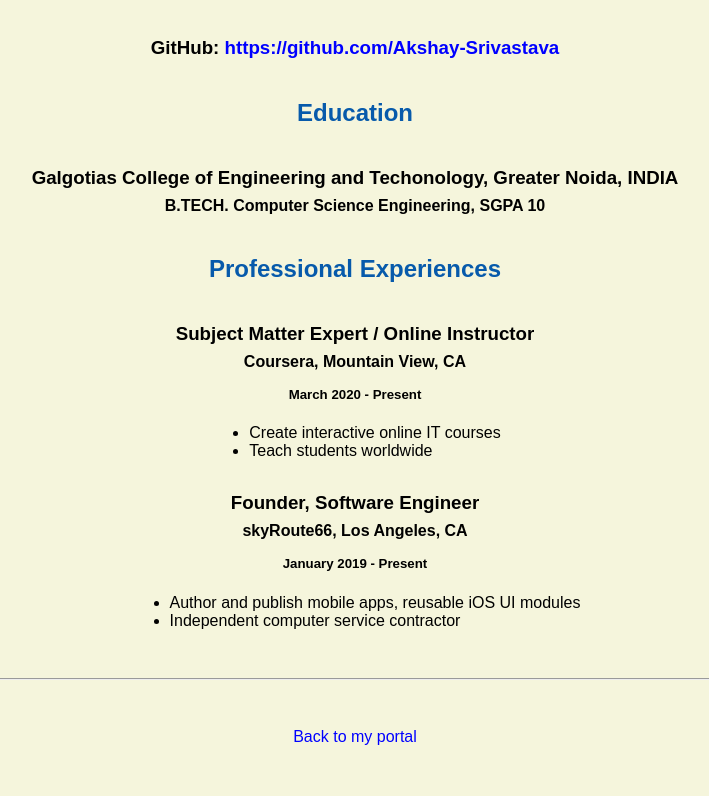
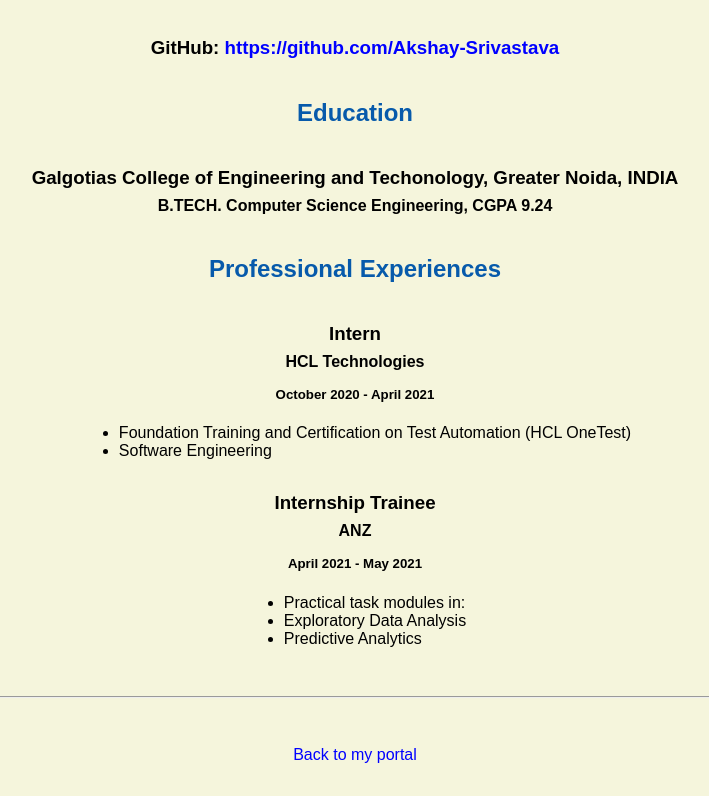
Before and after one commit to Akshay-Srivastava/Akshay-Srivastava.github.io, a plain HTML site: page resume.html in a window 1280 px wide. Shown: the part 609-1405 px from the top of the page, without its empty margins (285-994 px from the left). Drawn offline with Linux system fonts and the light colour scheme.

Commit message:
Update resume.html

```diff
--- a/resume.html
+++ b/resume.html
@@ -31,24 +31,26 @@
     <h2>Education</h2>
 
     <h3>Galgotias College of Engineering and Techonology, Greater Noida, INDIA</h3>
-    <h4>B.TECH. Computer Science Engineering, SGPA 10</h4>
+    <h4>B.TECH. Computer Science Engineering, CGPA 9.24</h4>
 
     <h2>Professional Experiences</h2>
 
-    <h3>Subject Matter Expert / Online Instructor</h3>
-    <h4>Coursera, Mountain View, CA</h4>
-    <h5>March 2020 - Present</h5>
+    <h3>Intern</h3>
+    <h4>HCL Technologies</h4>
+    <h5>October 2020 - April 2021</h5>
       <ul>
-        <li>Create interactive online IT courses</li>
-        <li>Teach students worldwide</li>
+        <li>Foundation Training and Certification on Test Automation (HCL OneTest)</li>
+        <li>Software Engineering</li>
       </ul>
 
-    <h3>Founder, Software Engineer</h3>
-    <h4>skyRoute66, Los Angeles, CA</h4>
-    <h5>January 2019 - Present</h5>
+    <h3>Internship Trainee</h3>
+    <h4>ANZ</h4>
+    <h5>April 2021 - May 2021</h5>
       <ul>
-        <li>Author and publish mobile apps, reusable iOS UI modules</li>
-        <li>Independent computer service contractor</li>
+        <li>Practical task modules in:</li>
+        <li>Exploratory Data Analysis</li>
+        <li>Predictive Analytics</li>
+
       </ul>
   </body>
 
```
